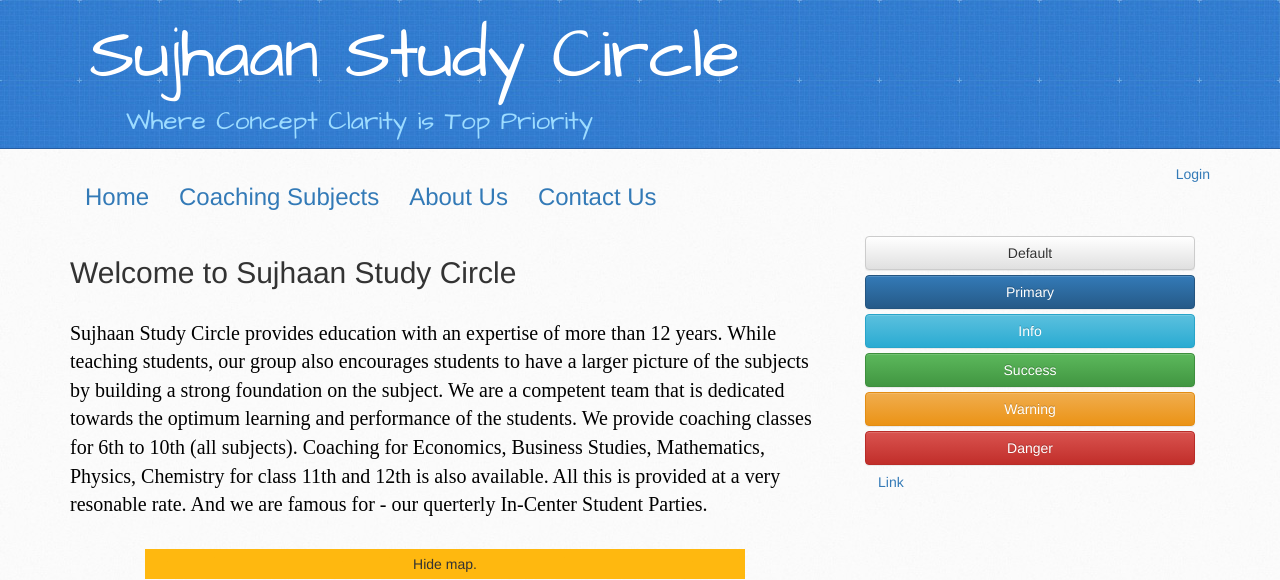
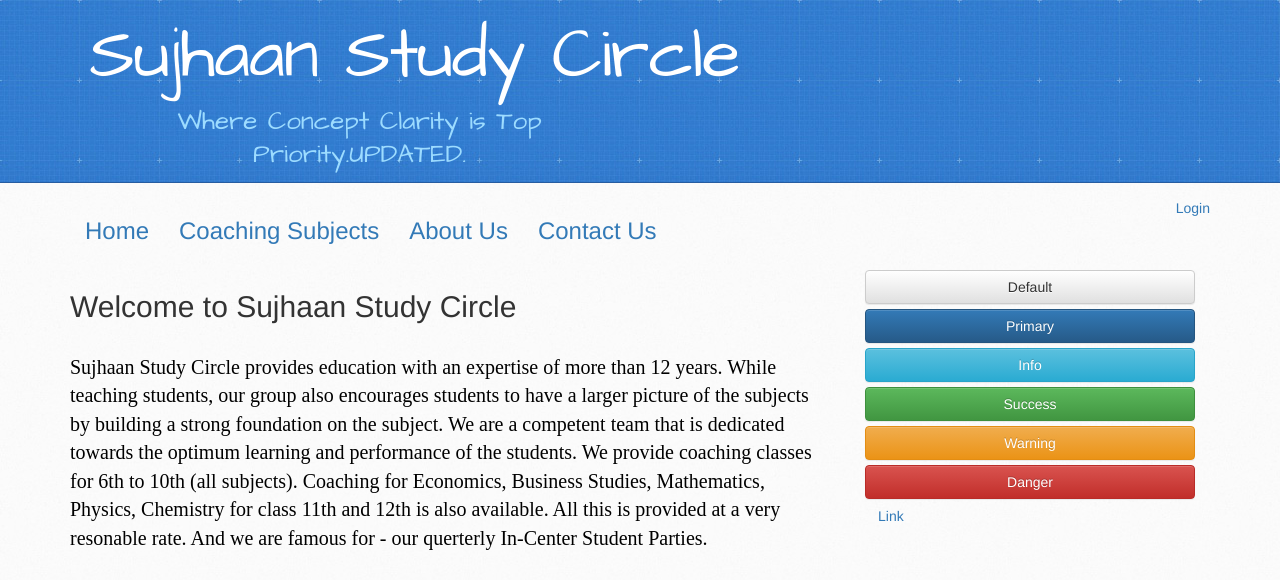
Before and after one commit to javaSingh/myclasses, a plain HTML site: page index.html in a window 1280 px wide. Shown: the top 580 px of the page. Drawn offline with nearby package versions, Linux system fonts and the light colour scheme.

Commit message:
Update index.html

```diff
--- a/index.html
+++ b/index.html
@@ -39,7 +39,7 @@
 			Sujhaan Study Circle
 			</a>
 			</h1>
-			<h2> <center>Where Concept Clarity is Top Priority</center></h2>
+			<h2> <center>Where Concept Clarity is Top Priority.UPDATED.</center></h2>
 		</div>
 		<div class='navbar-header'>
 		<div class='fly'>
```
